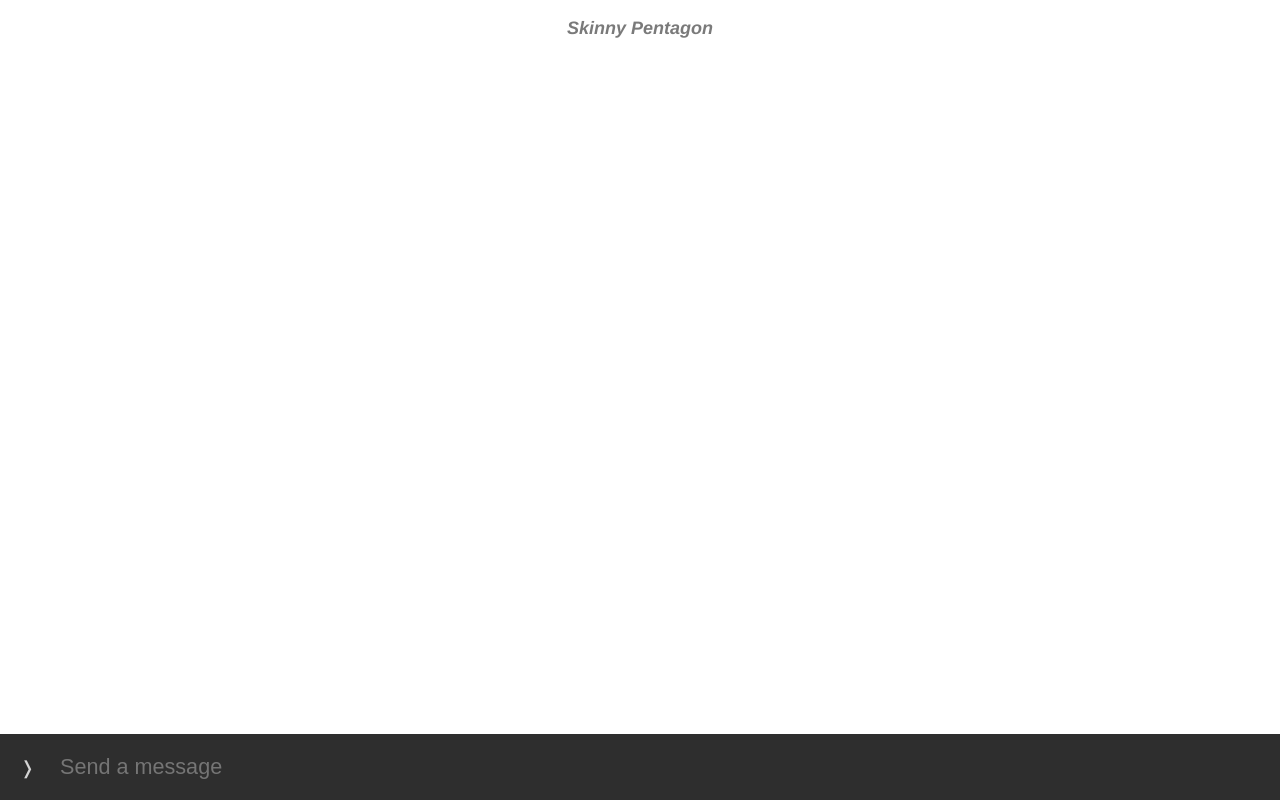
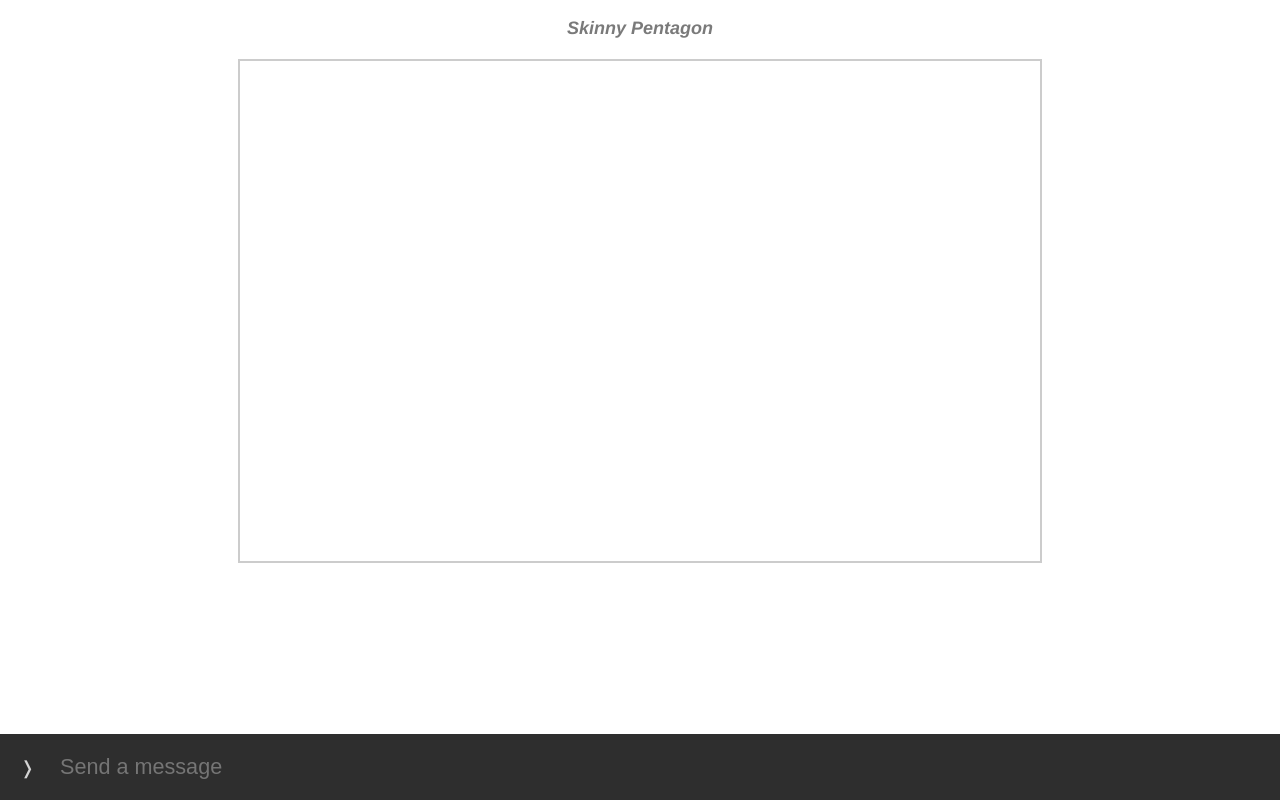
Before and after one commit to bKachtel-lab/WEB-whiteboard-websocket-lab, a website built with Vite: page index.html in a window 1280 px wide. Built offline with nearby package versions, Linux system fonts and the light colour scheme; no server answers.

Commit message:
feat: add css for canvas element

```diff
--- a/src/index.css
+++ b/src/index.css
@@ -44,3 +44,9 @@ header p {
 #messages li:nth-child(odd) {
   background: #d4d4d4;
 }
+#board {
+  border: 2px solid #ccc;
+  display: block;
+  margin: 20px auto;
+  background: white;
+}
```
